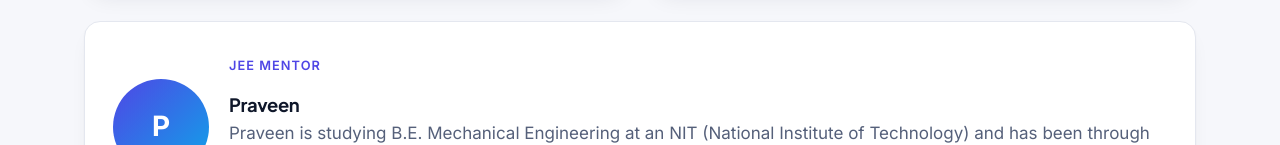
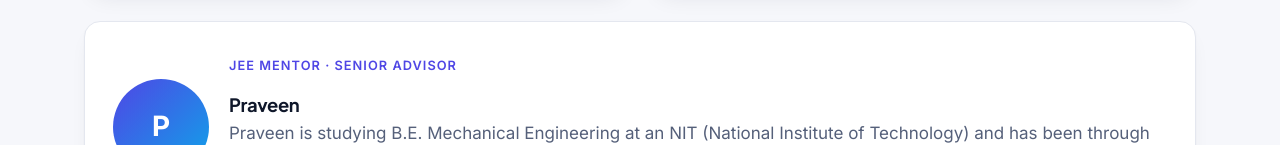
Before and after one commit to agenticqa2/agenticqa-website, a plain HTML site: page catalyst.html in a window 1280 px wide. Shown: the part 799-944 px from the top of the page. Drawn offline with Linux system fonts and the light colour scheme.

Commit message:
Praveen: senior advisor label

```diff
--- a/catalyst.html
+++ b/catalyst.html
@@ -59,7 +59,7 @@
     <!-- PLACEHOLDER: replace with Praveen's photo -->
     <div class="avatar-ph" role="img" aria-label="Photo coming soon" style="width:96px;height:96px;font-size:28px;border-radius:50%">P</div>
     <div style="flex:1;min-width:240px">
-      <span class="eyebrow">JEE mentor</span>
+      <span class="eyebrow">JEE mentor · Senior advisor</span>
       <h3 style="margin:4px 0">Praveen</h3>
       <p class="muted" style="margin:0">Praveen is studying B.E. Mechanical Engineering at an NIT (National Institute of Technology) and has been through the JEE himself. He mentors JEE-track learners with exam strategy, preparation tips and first-hand guidance on the journey to a top engineering college.</p>
     </div>
```
